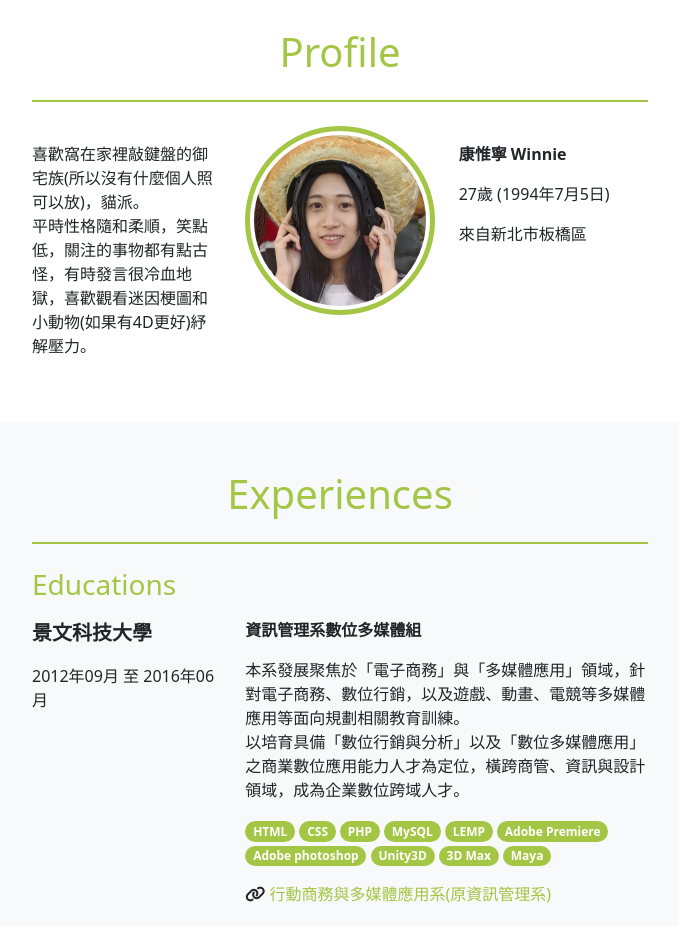
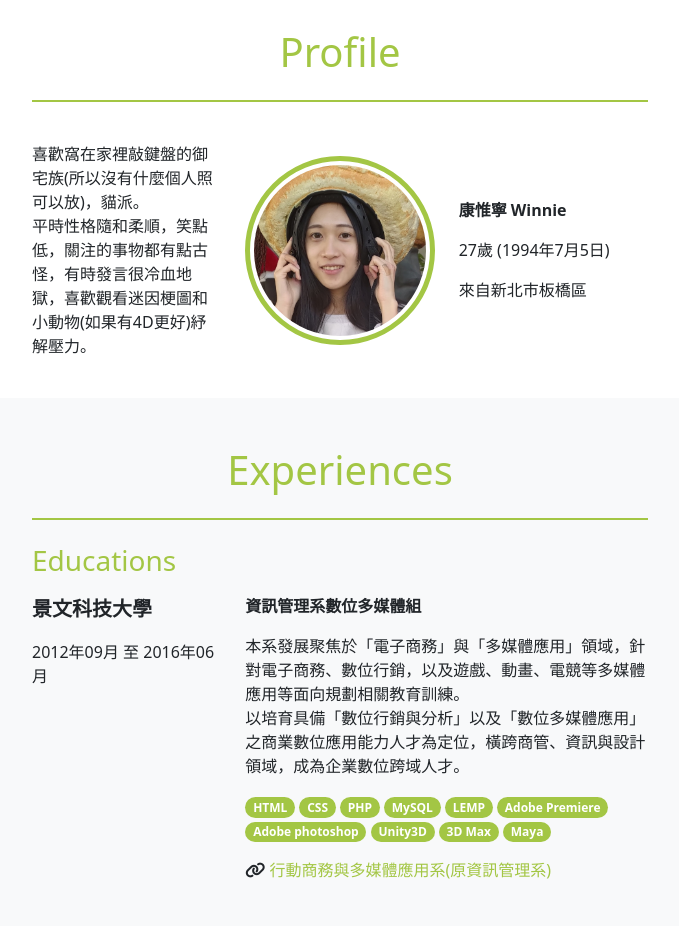
Before and after one commit to winnie1957/resume, a plain HTML site: page index.html in a window 1280 px wide. Shown: the part 980-1906 px from the top of the page, without its empty margins (300-979 px from the left). Drawn offline with nearby package versions, Linux system fonts and the light colour scheme.

Commit message:
fix Profile

```diff
--- a/index.html
+++ b/index.html
@@ -14,6 +14,7 @@
     <!-- Custom CSS -->
     <link href="scss/all.css" rel="stylesheet">
     <style>
+
     </style>
   </head>
   <body class="d-flex flex-column h-100">
@@ -58,35 +59,25 @@
       <p class="lead">歡迎來到我的介紹網站</p>
   </div> -->
 
-
   <!-- Profile -->
   <div class="py-4">
     <div class="container w-50">
       <h1 class="text-center py-4 mb-4 border-bottom border-2 border-primary text-primary" id="Profile">Profile</h1>
-      <!-- <div class="d-flex justify-content-around align-items-center my-3">
-        <div class="fs-5">
-          <p>康惟寧<br/>27歲&nbsp;(1994年7月5日)<br/>來自新北市板橋區</p>
-        </div>
-        <div>
-          <img src="images/P_20200101_155806.jpg" class="img-thumbnail border-0 rounded-circle" width="275px" alt="">
-        </div>
-      </div> -->
-      <div class="row mb-4">
-        <div class="col-md-4 pt-3">
+      <div class="row d-flex align-items-center">
+        <div class="col-lg-4 mt-3">
           <p>
             喜歡窩在家裡敲鍵盤的御宅族(所以沒有什麼個人照可以放)，貓派。<br/>
             平時性格隨和柔順，笑點低，關注的事物都有點古怪，有時發言很冷血地獄，喜歡觀看迷因梗圖和小動物(如果有4D更好)紓解壓力。
           </p>
         </div>
-        <div class="col-md-4">
+        <div class="col-lg-4">
           <img src="images/P_20200101_155806.jpg" class="img-thumbnail rounded-circle border border-5 border-primary" width="275px" alt="">
         </div>
-        <div class="col-md-4 pt-3">
+        <div class="col-lg-4 mt-3">
           <p class="fw-bold">康惟寧&nbsp;Winnie</p>
           <p>27歲&nbsp;(1994年7月5日)</p>
           <p>來自新北市板橋區</p>
         </div>
-
       </div>
     </div>
   </div>
```
